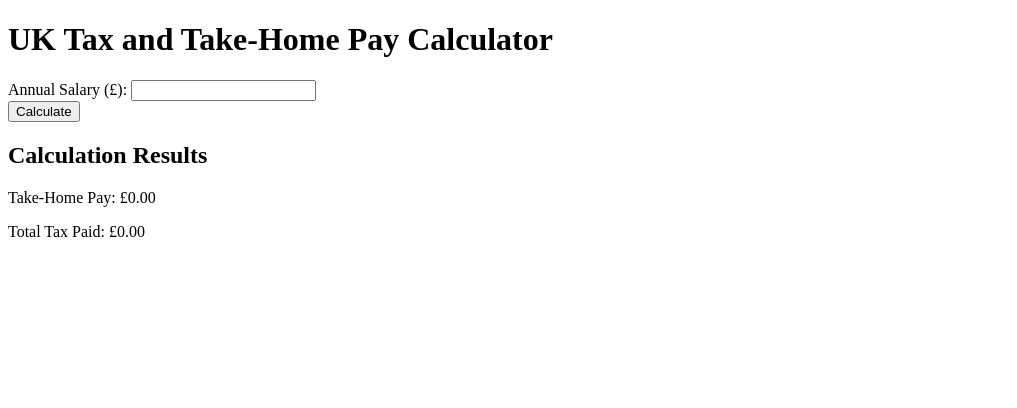
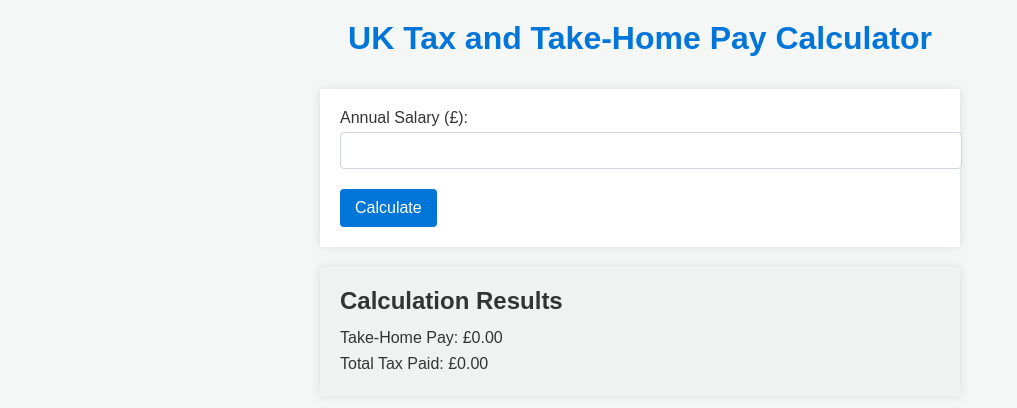
Before and after one commit to SandorGyorfi/taxcalc, a plain HTML site: page index.html in a window 1280 px wide. Shown: the whole page, without its empty margins (0-1017 px from the left). Drawn offline with Linux system fonts and the light colour scheme.

Commit message:
Add CSS for office-themed design of UK Tax Calculator

```diff
--- /dev/null
+++ b/assets/css/style.css
@@ -0,0 +1,78 @@
+body, h1, h2, p, form {
+    margin: 0;
+    padding: 0;
+}
+
+body {
+    font-family: Arial, sans-serif;
+    background-color: #f4f7f6;
+    color: #333;
+    padding: 20px;
+}
+
+header {
+    margin-bottom: 2em;
+}
+
+h1 {
+    color: #0275d8;
+    text-align: center;
+    margin-bottom: 0.5em;
+}
+
+
+.calculator {
+    background-color: #ffffff;
+    max-width: 600px;
+    margin: 0 auto;
+    padding: 20px;
+    box-shadow: 0 0 10px rgba(0, 0, 0, 0.1);
+}
+
+.form-group {
+    margin-bottom: 20px;
+}
+
+.form-group label {
+    display: block;
+    margin-bottom: 5px;
+}
+
+.form-group input[type="number"] {
+    width: 100%;
+    padding: 10px;
+    border: 1px solid #ced4da;
+    border-radius: 4px;
+}
+
+button {
+    background-color: #0275d8;
+    color: white;
+    padding: 10px 15px;
+    border: none;
+    border-radius: 4px;
+    cursor: pointer;
+    font-size: 16px;
+}
+
+button:hover {
+    background-color: #025aa5;
+}
+
+.results {
+    margin-top: 20px;
+    background-color: #eff2f1;
+    padding: 20px;
+    max-width: 600px;
+    margin: 20px auto;
+    box-shadow: 0 0 10px rgba(0, 0, 0, 0.1);
+}
+
+.results h2 {
+    margin-bottom: 10px;
+}
+
+.results p {
+    font-size: 16px;
+    line-height: 1.6;
+}
--- a/index.html
+++ b/index.html
@@ -3,6 +3,7 @@
 <head>
     <meta charset="UTF-8">
     <meta name="viewport" content="width=device-width, initial-scale=1.0">
+    <link rel="stylesheet" href="assets\css\style.css">
     <title>UK Tax and Take-Home Pay Calculator</title>
 </head>
 <body>
```
